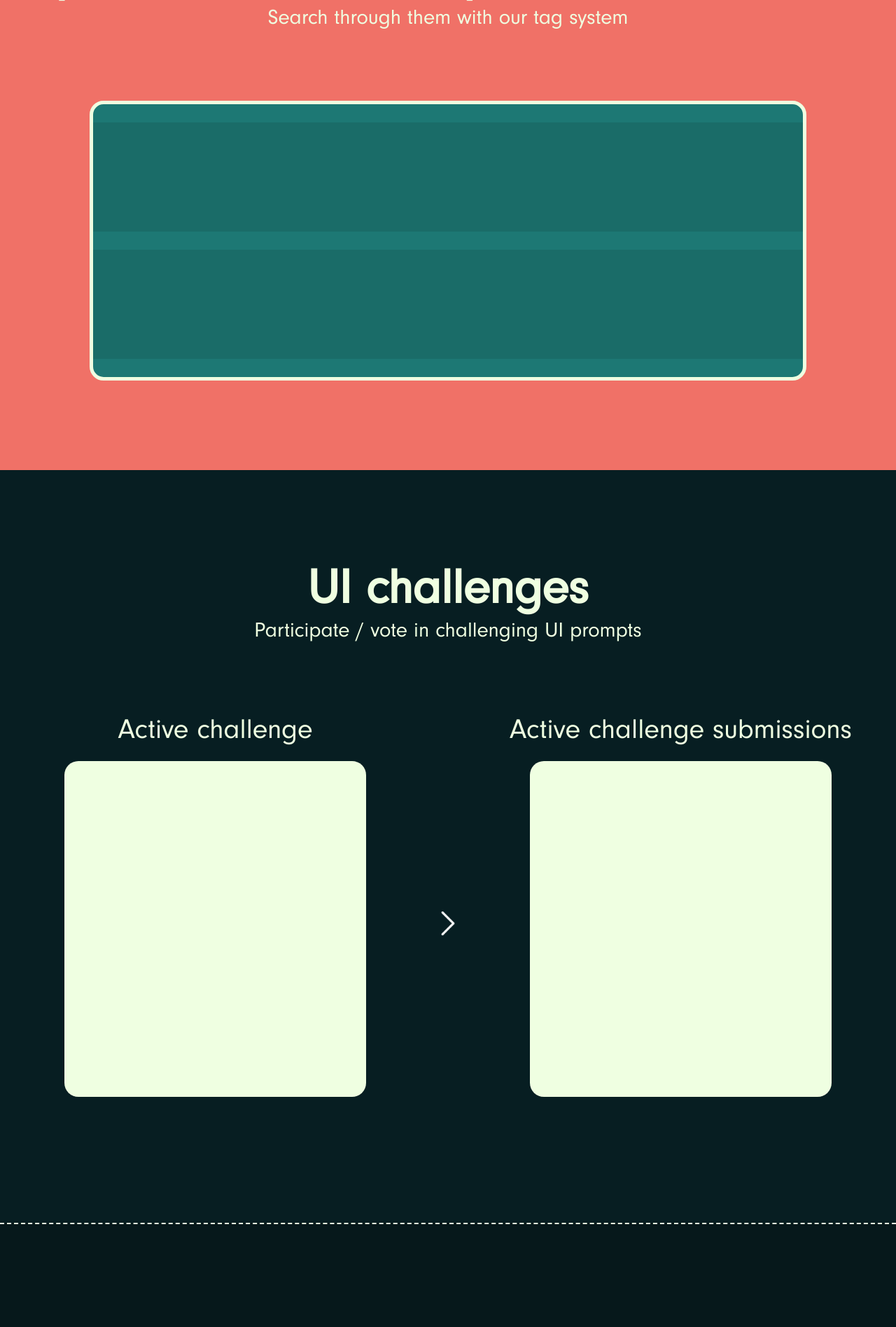
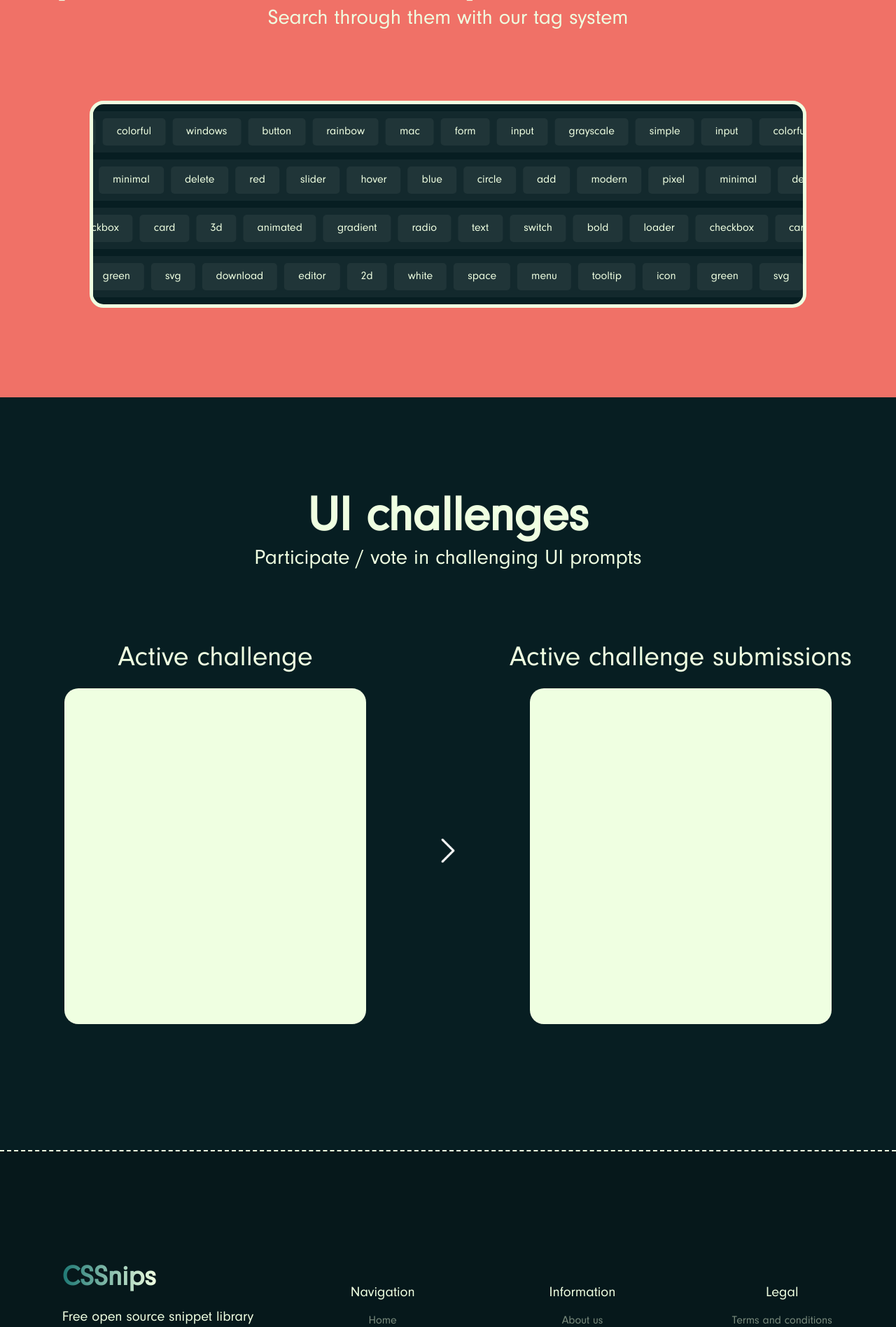
Before and after one commit to reSalmone/CSSnips, a PHP site: page / in a window 1280 px wide. Shown: the part 1679-3576 px from the top of the page at 70% size. Run offline with PHP 8.4, Linux system fonts and the light colour scheme.

Commit message:
fixato footer - aggiunto tags nella index - aggiustato lo scrollbar delle challenge per ema - aggiunte le challenge nella explorer.php (ora puoi cercare col nome della challange (deve esse scritto bene))

```diff
--- a/assets/scripts/creator.js
+++ b/assets/scripts/creator.js
@@ -298,6 +298,7 @@ function saveChanges() {
     }).then(res => res.json())
         .then(data => {
             if (data.success) {
+                localStorage.clear();
                 //tell in some way to snippet that the changes have been made
                 location.href = "snippet.php?name=" + postname;
             } else {
--- /dev/null
+++ b/assets/scripts/index.js
@@ -0,0 +1,45 @@
+function assignIFrame(iframeID, html, css, js) {
+    html = html != null ? html : ""
+    css = css != null ? css : ""
+    js = js != null ? js : ""
+    const completeDocument = `
+            <!DOCTYPE html>
+            <html>
+            <head>
+              <link rel="stylesheet" href="assets/NoveoSans-Book/style.css">
+              <style>
+                * {
+                    font-family: "Noveo Sans";
+                }
+                body {
+                    display: flex;
+                    align-items: center;
+                    justify-content: center;
+                    height: 100vh;
+                    margin: 0;
+                    border: 0;
+                    outline: 0;
+                    overflow: hidden;
+                }
+                ${css}
+              </style>
+            </head>
+            <body>
+              ${html}
+              <script>
+                ${js}
+              <\/script>
+            </body>
+            </html>
+        `;
+
+    let output = document.getElementById(iframeID);
+    output.srcdoc = completeDocument;
+}
+
+let slideshowTags = document.getElementsByClassName("slideshow-item");
+Array.from(slideshowTags).forEach(item => {
+    item.addEventListener("click", function() {
+        location.href = "explorer.php?search=" + item.textContent;
+    });
+});
--- a/challenge_selected.css
+++ b/challenge_selected.css
@@ -2,7 +2,7 @@
 
 #rest {
     display: flex;
-    flex-direction: row;
+    flex-direction: column;
     align-items: center;
     justify-content: center;
     background-color: var(--color1);
--- a/challenges.css
+++ b/challenges.css
@@ -230,7 +230,7 @@
     padding: 20px;
     gap: 20px;
     display: flex;
-    overflow-x: auto;
+    overflow-x: hidden;
     scroll-behavior: smooth;
 }
 
--- a/data.css
+++ b/data.css
@@ -8,6 +8,7 @@
     --color2: #1D7874;
     --color2-bright: color-mix(in srgb, var(--color2) 95%, white);
     --color2-brighter: color-mix(in srgb, var(--color2) 90%, white);
+    --color2-dark: color-mix(in srgb, var(--color2) 90%, black);
     --color2-darker: color-mix(in srgb, var(--color2) 80%, black);
 
     /*inutile pe adesso - se se trova uno bello usa il 3 come colori del blocco codice e cazzi*/
--- a/explorer.php
+++ b/explorer.php
@@ -65,7 +65,8 @@ function splitFileContent($content)
                             WHEN EXISTS (
                                 SELECT 1 FROM unnest(tags) AS tag
                                 WHERE tag ILIKE $1
-                            ) THEN 3
+                            ) THEN 4
+                            WHEN challenge_type ILIKE $1 THEN 3
                             WHEN element_type ILIKE $1 THEN 2
                             WHEN creator ILIKE $1 THEN 1
                             ELSE 0
@@ -75,6 +76,7 @@ function splitFileContent($content)
                             SELECT 1 FROM unnest(tags) AS tag
                             WHERE tag ILIKE $1
                         )
+                        OR challenge_type ILIKE $1
                         OR element_type ILIKE $1
                         OR creator ILIKE $1
                         ORDER BY relevance DESC, likes DESC, views DESC;";
@@ -135,5 +137,4 @@ function splitFileContent($content)
 <script src="assets/scripts/login.js"></script>
 <script src="assets/scripts/signup.js"></script>
 <script src="assets/scripts/explorer.js"></script>
-<script src="assets/scripts/title-wave2.js"></script>
 </html>
--- a/footer.css
+++ b/footer.css
@@ -13,7 +13,7 @@
     align-items: center;
     justify-content: center;
     padding: 20px;
-    width: 40%;
+    width: 30%;
     text-align: left;
 }
 
@@ -23,6 +23,7 @@
     align-items: start;
     justify-content: center;
     gap: 20px;
+    margin-left: 20%;
 }
 
 .footer-right {
@@ -31,8 +32,9 @@
     align-items: start;
     justify-content: center;
     padding: 20px;
-    width: 60%;
+    width: 70%;
     margin: auto;
+    text-align: center;
 }
 
 .footer-external-links {
@@ -46,7 +48,6 @@
     left: 0;
     height: 24px;
     width: 24px;
-    animation: like_effect 400ms ease;
     cursor: pointer;
     transition: .3s;
 }
@@ -88,11 +89,12 @@
     text-decoration: none;
     transition: .3s;
     will-change: auto;
+    position: relative;
 }
 
 .footer-link-subtitle:hover {
     color: var(--color4);
-    transform: scale(1.1);
+    transform: scale(1.2);
     animation: glow 2s infinite;
 }
 
@@ -112,5 +114,6 @@
     display: flex;
     flex-direction: column;
     justify-content: center;
+    align-items: center;
     gap: 20px;
 }
--- a/index.css
+++ b/index.css
@@ -183,21 +183,78 @@
 
 .slideshow-container {
     width: 80%;
-    height: 50vh;
-    background: var(--color2);
+    background: var(--color1);
     border-radius: 20px;
     border: 5px solid var(--color4);
     display: flex;
     flex-direction: column;
     justify-content: space-evenly;
     overflow: hidden;
+    position: relative;
+    padding: 10px 0;
+    gap: 10px;
 }
 
 .slideshow {
-    margin-left: -50%;
-    width: 200%;
-    height: 40%;
-    background: rgba(0, 0, 0, .1);
+    width: 100%;
+    height: 100%;
+    background: var(--color1-bright);
+    display: flex;
+    flex-direction: row;
+    align-items: center;
+    padding: 10px;
+}
+
+.slideshow-object-left, .slideshow-object-right {
+    height: 100%;
+    display: flex;
+    flex-direction: row;
+    align-items: center;
+    gap: 10px;
+    padding: 0 5px;
+    animation-play-state: running;
+}
+
+.slideshow-object-left {
+    animation: move-left 30s linear infinite;
+}
+.slideshow-object-right {
+    animation: move-right 30s linear infinite;
+
+}
+
+.slideshow:hover .slideshow-object-left, .slideshow:hover .slideshow-object-right {
+    animation-play-state: paused;
+}
+
+@keyframes move-left {
+    0% {
+        transform: translateX(0);
+    }
+    100% {
+        transform: translateX(-100%);
+    }
+}
+@keyframes move-right {
+    0% {
+        transform: translateX(-100%);
+    }
+    100% {
+        transform: translateX(0);
+    }
+}
+
+.slideshow-item {
+    display: flex;
+    align-items: center;
+    height: 100%;
+    background: var(--color1-brighter);;
+    border-radius: 5px;
+    color: var(--color4);
+    margin: 0;
+    outline: 0;
+    padding: 10px 20px;
+    cursor: pointer;
 }
 
 .fourth-container {
--- a/index.php
+++ b/index.php
@@ -7,9 +7,21 @@ ora dovrebbe funge <3
 
 
 <?php
-//qua in pratica con session_start() pija le info dell'ultima sessione da un file che si è salvato
 session_start();
 $redirect = 'index.php';
+
+function splitFileContent($content)
+{
+    preg_match('/<style>(.*?)<\/style>/s', $content, $matchesCss);
+    preg_match('/<body>(.*?)<script>/s', $content, $matchesHtml);
+    preg_match('/<script>(.*?)<\/script>/s', $content, $matchesJs);
+
+    $css = isset($matchesCss[1]) ? trim($matchesCss[1]) : '';
+    $html = isset($matchesHtml[1]) ? trim($matchesHtml[1]) : '';
+    $js = isset($matchesJs[1]) ? trim($matchesJs[1]) : '';
+
+    return [$html, $css, $js];
+}
 ?>
 
 <!DOCTYPE html>
@@ -60,8 +72,70 @@ $redirect = 'index.php';
                 <span class="secondary-subtitle">Search through them with our tag system</span>
             </div>
             <div class="slideshow-container">
-                <div class="slideshow"></div>
-                <div class="slideshow"></div>
+                <div class="slideshow">
+                    <?php for ($i = 0; $i < 3; $i++) { ?>
+                    <div class="slideshow-object-right">
+                        <div class="slideshow-item">button</div>
+                        <div class="slideshow-item">rainbow</div>
+                        <div class="slideshow-item">mac</div>
+                        <div class="slideshow-item">form</div>
+                        <div class="slideshow-item">input</div>
+                        <div class="slideshow-item">grayscale</div>
+                        <div class="slideshow-item">simple</div>
+                        <div class="slideshow-item">input</div>
+                        <div class="slideshow-item">colorful</div>
+                        <div class="slideshow-item">windows</div>
+                    </div>
+                    <?php } ?>
+                </div>
+                <div class="slideshow">
+                    <?php for ($i = 0; $i < 3; $i++) { ?>
+                    <div class="slideshow-object-left">
+                        <div class="slideshow-item">modern</div>
+                        <div class="slideshow-item">pixel</div>
+                        <div class="slideshow-item">minimal</div>
+                        <div class="slideshow-item">delete</div>
+                        <div class="slideshow-item">red</div>
+                        <div class="slideshow-item">slider</div>
+                        <div class="slideshow-item">hover</div>
+                        <div class="slideshow-item">blue</div>
+                        <div class="slideshow-item">circle</div>
+                        <div class="slideshow-item">add</div>
+                    </div>
+                    <?php } ?>
+                </div>
+                <div class="slideshow">
+                    <?php for ($i = 0; $i < 3; $i++) { ?>
+                    <div class="slideshow-object-right">
+                        <div class="slideshow-item">animated</div>
+                        <div class="slideshow-item">gradient</div>
+                        <div class="slideshow-item">radio</div>
+                        <div class="slideshow-item">text</div>
+                        <div class="slideshow-item">switch</div>
+                        <div class="slideshow-item">bold</div>
+                        <div class="slideshow-item">loader</div>
+                        <div class="slideshow-item">checkbox</div>
+                        <div class="slideshow-item">card</div>
+                        <div class="slideshow-item">3d</div>
+                    </div>
+                    <?php } ?>
+                </div>
+                <div class="slideshow">
+                    <?php for ($i = 0; $i < 3; $i++) { ?>
+                    <div class="slideshow-object-left">
+                        <div class="slideshow-item">tooltip</div>
+                        <div class="slideshow-item">icon</div>
+                        <div class="slideshow-item">green</div>
+                        <div class="slideshow-item">svg</div>
+                        <div class="slideshow-item">download</div>
+                        <div class="slideshow-item">editor</div>
+                        <div class="slideshow-item">2d</div>
+                        <div class="slideshow-item">white</div>
+                        <div class="slideshow-item">space</div>
+                        <div class="slideshow-item">menu</div>
+                    </div>
+                    <?php } ?>
+                </div>
             </div>
         </div>
         <div class="fourth-container">
@@ -92,5 +166,5 @@ $redirect = 'index.php';
 <script src="assets/scripts/title-wave2.js"></script>
 <script src="assets/scripts/login.js"></script>
 <script src="assets/scripts/signup.js"></script>
-
+<script src="assets/scripts/index.js"></script>
 </html>
--- a/navbar.css
+++ b/navbar.css
@@ -32,6 +32,7 @@
 
 .left-navbar .navbar-title {
     font-size: 30px;
+    font-weight: bold;
     text-align: center;
     text-decoration: none;
     margin: 0;
--- a/snippet.css
+++ b/snippet.css
@@ -588,8 +588,8 @@
 }
 
 .info-variations-search-output .info-variations-info {
-    height: 10%;
     width: 100%;
+    height: 100%;
     display: flex;
     flex-direction: row;
     justify-content: space-between;
--- a/todo.txt
+++ b/todo.txt
@@ -5,7 +5,7 @@
 /make an auto name-finding algorithm in the post section of creator.php
 /make snippet info look cooler in explorer.php
 add snippets to index.php
-add tags to index.php
+/add tags to index.php
 
 /add an actiobar on snippets (in snippet.php) to: add variation - open in editor (clone) - report (maybe)
 
```
Also changed, not shown: 3 other files.
